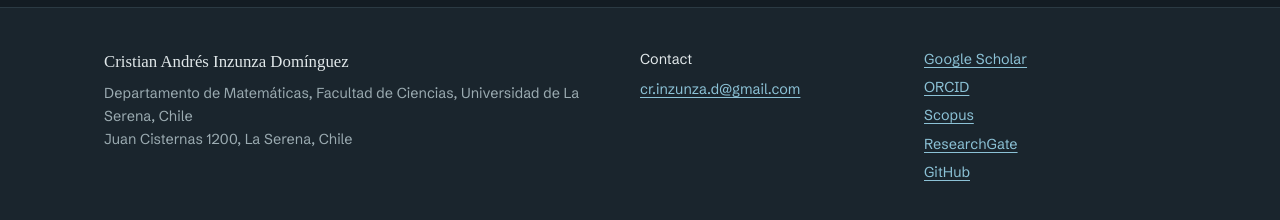
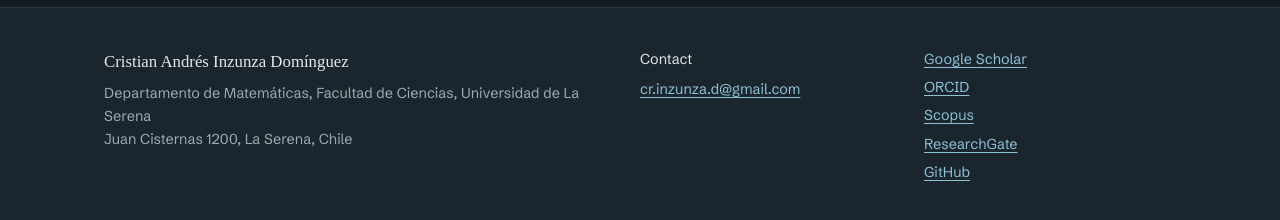
Before and after one commit to Crinzunza/crinzunza.github.io, a Jekyll site: the page built from index.html, in a window 1280 px wide and 900 px high, scrolled down 2200 px. Shown: the part 671-891 px from the top of the window. Built offline with Jekyll 4.4.1, drawn with Linux system fonts in a browser that asks for light colours; some web fonts are replaced.

Commit message:
Footer: mention Chile only once, at the end of the address
Co-Authored-By: Claude Opus 5.5 <noreply@anthropic.com>
Claude-Session: https://claude.ai/code/session_01NmkcbZxVKqo5eyoDBFvQtJ

```diff
--- a/_config.yml
+++ b/_config.yml
@@ -18,8 +18,8 @@ author:
 
 # Shown in the header, footer and page metadata, per language
 affiliation:
-  en: "Departamento de Matemáticas, Facultad de Ciencias, Universidad de La Serena, Chile"
-  es: "Departamento de Matemáticas, Facultad de Ciencias, Universidad de La Serena, Chile"
+  en: "Departamento de Matemáticas, Facultad de Ciencias, Universidad de La Serena"
+  es: "Departamento de Matemáticas, Facultad de Ciencias, Universidad de La Serena"
 address: "Juan Cisternas 1200, La Serena, Chile"
 
 description:
```
